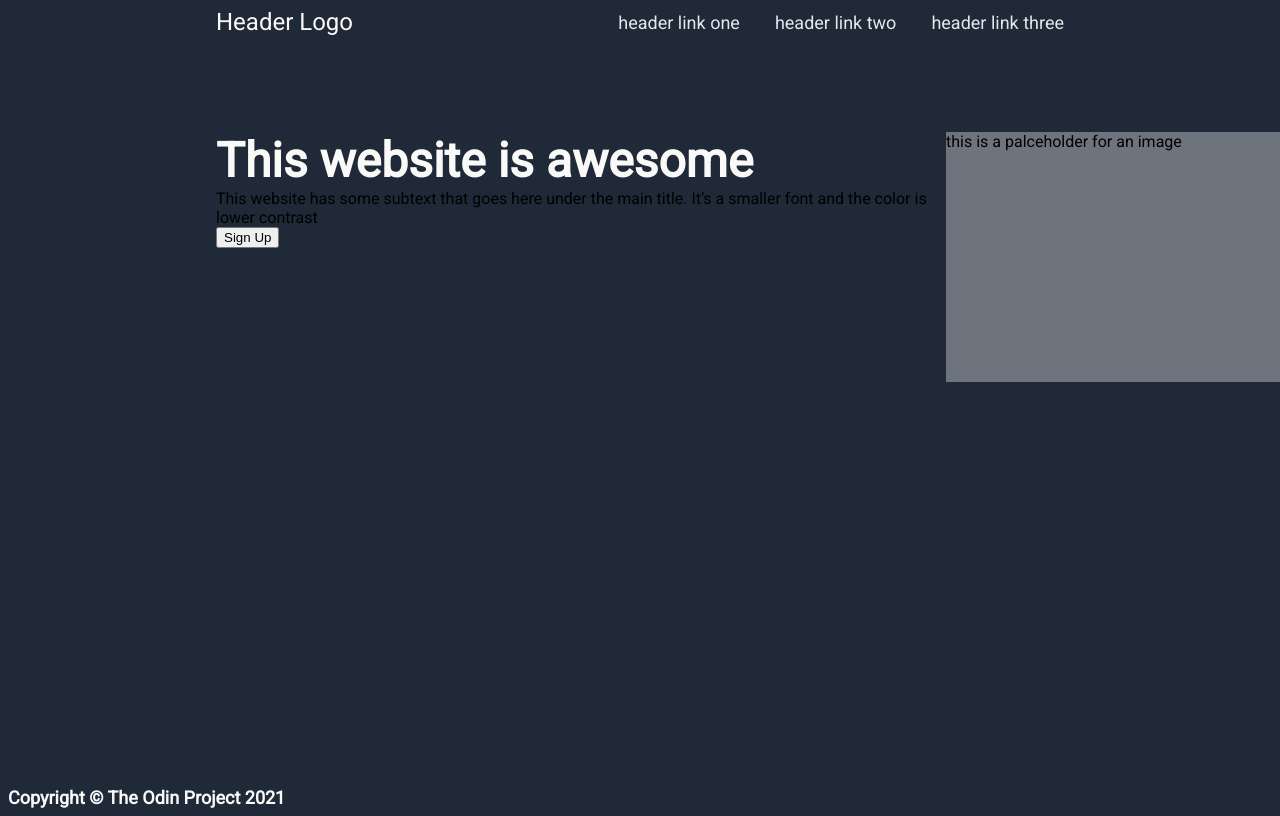
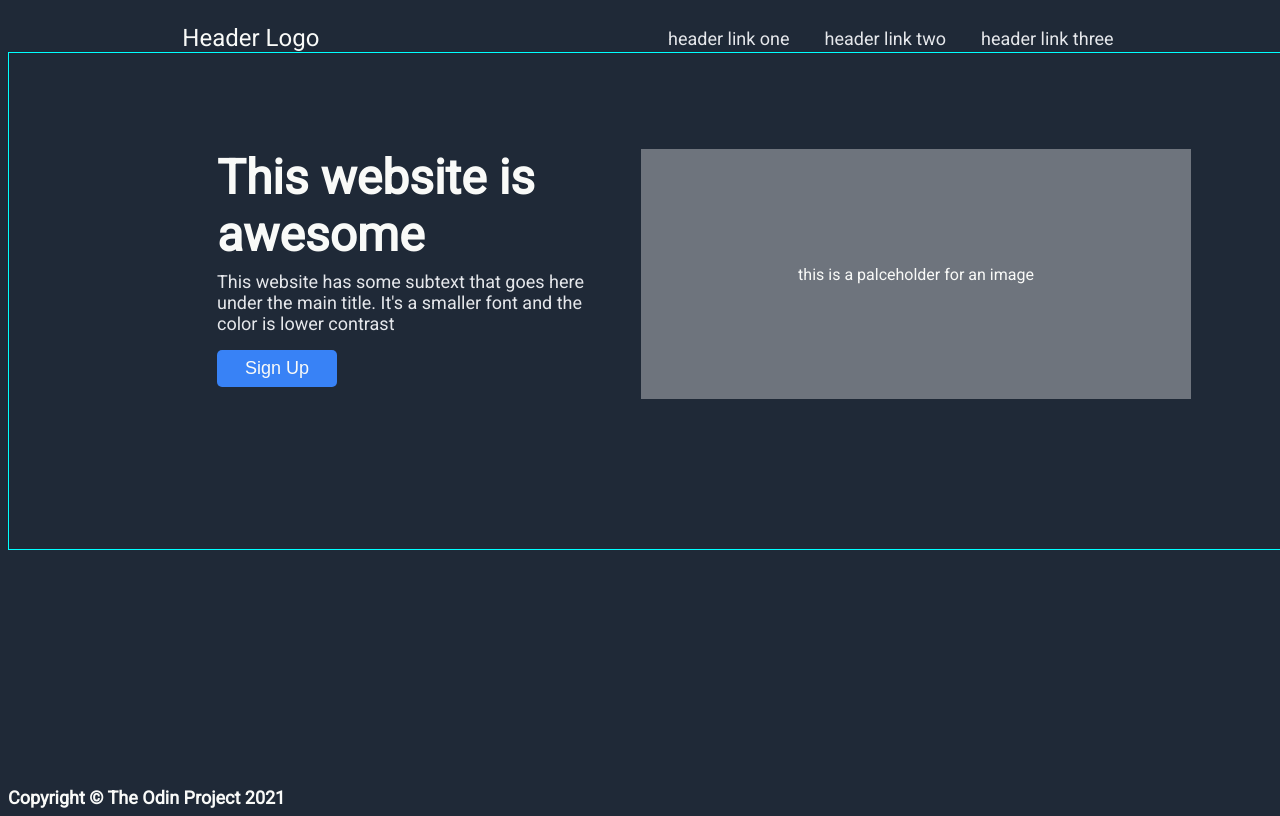
Before and after one commit to pfrancis24/TOP_LandingPage, a plain HTML site: page index.html in a window 1280 px wide. Shown: the top 816 px of the page. Drawn offline with Linux system fonts and the light colour scheme.

Commit message:
update: hero block complete

```diff
--- a/index.html
+++ b/index.html
@@ -23,7 +23,7 @@
           This website has some subtext that goes here under the main title.
           It's a smaller font and the color is lower contrast
         </div>
-        <button>Sign Up</button>
+        <button class="hero-button">Sign Up</button>
       </div>
       <div class="hero-right">
         <div class="image">this is a palceholder for an image</div>
--- a/styles.css
+++ b/styles.css
@@ -1,6 +1,7 @@
 @import url('https://fonts.googleapis.com/css2?family=Roboto&display=swap');
 
 body {
+  min-width: 100vw;
   min-height: 100vh;
   display: flex;
   flex-direction: column;
@@ -9,11 +10,12 @@ body {
 }
 
 .header {
-  padding: 0 13rem 0 13rem;
+  padding-top: 1rem;
+  min-width: 100vw;
   background-color: #1f2937;
   display: flex;
   align-items: center;
-  justify-content: space-between;
+  justify-content: space-around;
 }
 
 .logo {
@@ -35,10 +37,15 @@ a {
 
 .hero-block {
   padding: 6rem 13rem 0 13rem;
-  min-height: 30rem;
+  min-height: 25rem;
   min-width: 100vw;
   display: flex;
-  justify-content: space-between;
+  gap: 40px;
+  border: 1px solid aqua;
+}
+
+.hero-left {
+  width: 30vw;
 }
 
 .hero-text {
@@ -47,10 +54,31 @@ a {
   color: #f9faf8;
 }
 
+.hero-subtext {
+  margin: 0.5rem 0;
+  font-size: 18px;
+  color: #e5e7eb;
+}
+
+.hero-button {
+  margin: 0.5rem 0;
+  padding: 0.5rem 1.75rem;
+  font-size: 18px;
+  font-style: bolder;
+  background-color: #3882f6;
+  color: #f9faf8;
+  border: #3882f6 0px solid;
+  border-radius: 5px;
+}
+
 .image {
   background-color: #6e747d;
+  color: #f9faf8;
   width: 550px;
   height: 250px;
+  display: flex;
+  justify-content: center;
+  align-items: center;
 }
 
 .footer {
```
